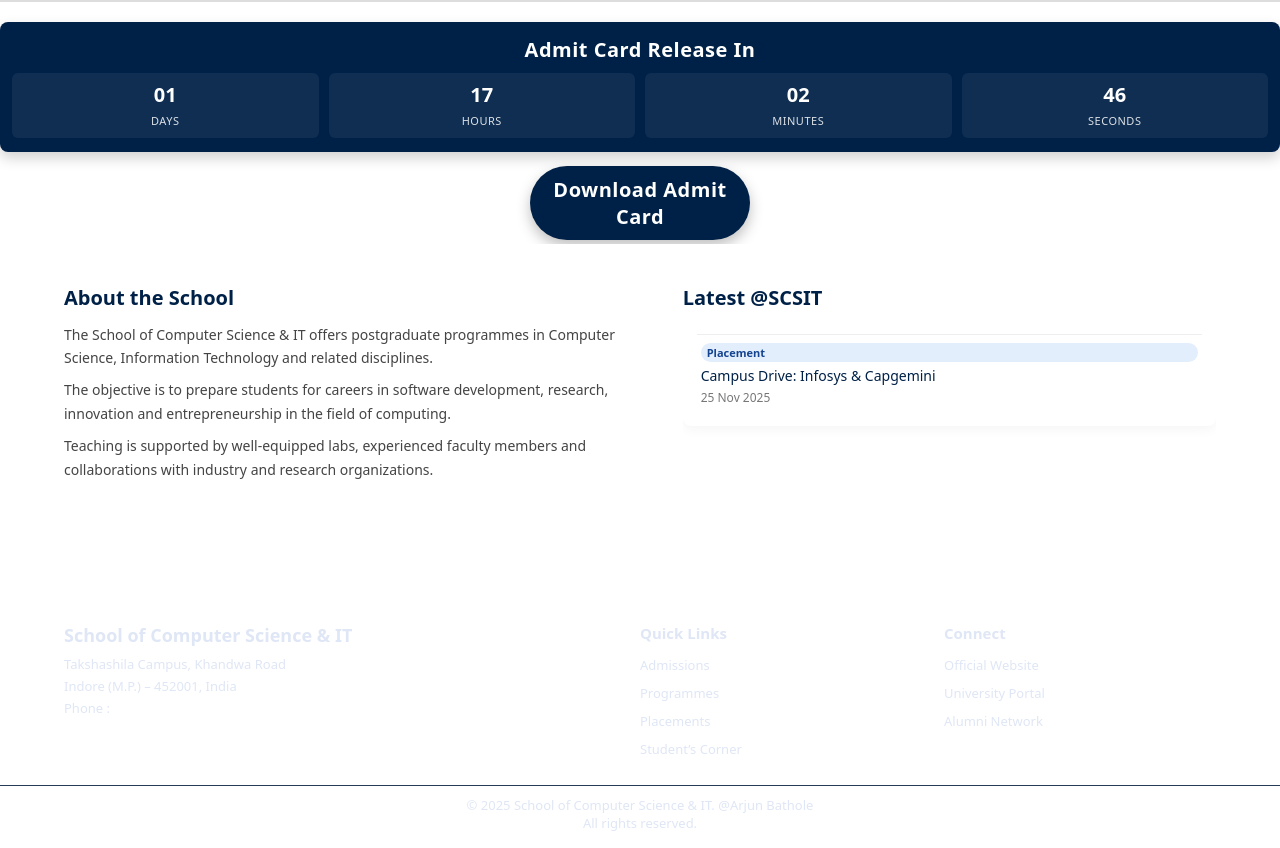
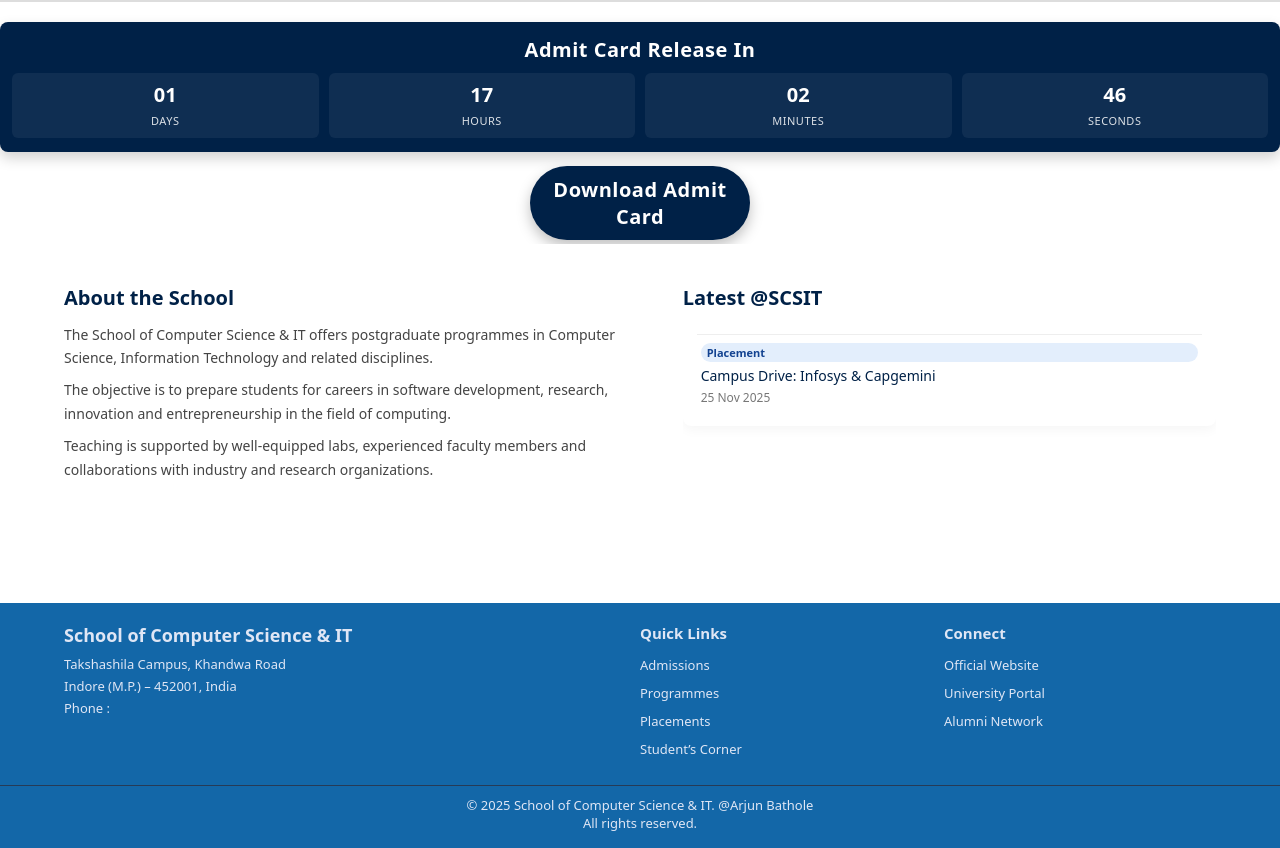
Before and after one commit to AR2908/SCSIT, a plain HTML site: page index.html in a window 1280 px wide. Shown: the part 187-1035 px from the top of the page. Drawn offline with Linux system fonts and the light colour scheme.

Commit message:
Update style.css

```diff
--- a/style.css
+++ b/style.css
@@ -357,7 +357,7 @@
 /* =============== FOOTER =============== */
 
 .footer {
-  background: rgba(255, 255, 255, 0.06);
+  background: rgb(19,103,168);
   color: #dfe6f5;
   padding-top: 20px;
   margin-top: 20px;
```
